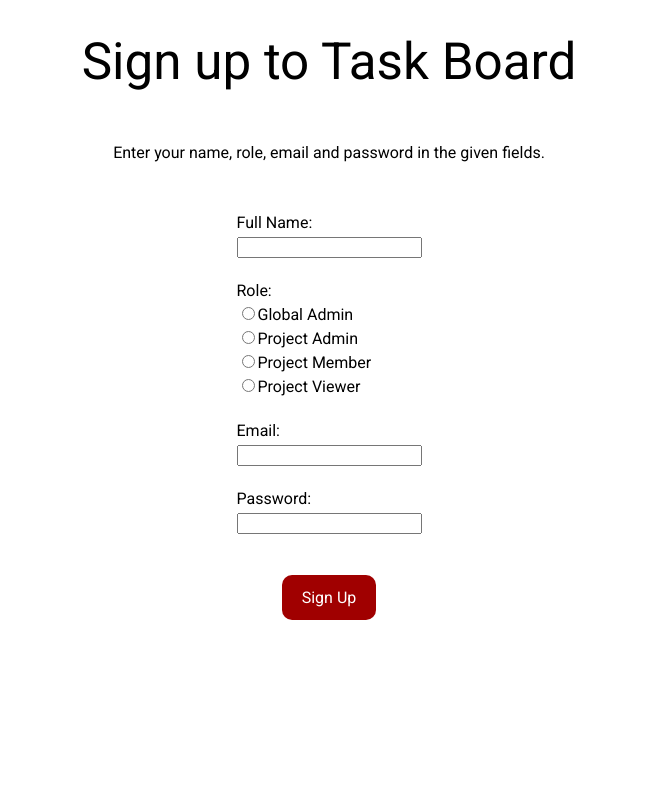
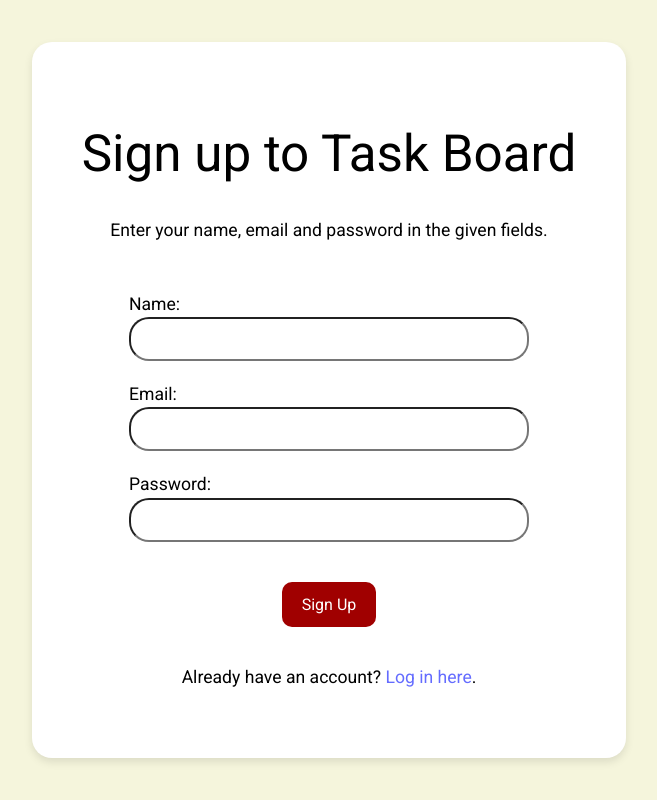
Before and after one commit to mridulChhipa/Task-Board, a React (Vite) app in the folder frontend/: page /signup in a window 1280 px wide. Shown: the whole page, without its empty margins (311-968 px from the left). Built offline with nearby package versions, Linux system fonts and the light colour scheme.

Commit message:
add login/register frontend

```diff
--- a/frontend/src/App.tsx
+++ b/frontend/src/App.tsx
@@ -2,16 +2,21 @@ import { BrowserRouter, Routes, Route } from "react-router-dom";
 import HomePage from "./pages/Homepage/Homepage.tsx";
 import SignupPage from "./pages/Loginpage/Signuppage.tsx";
 import LoginPage from "./pages/Loginpage/Loginpage.tsx";
+import UserDataProvider from "./user_data/UserDataWrapper.tsx";
+import DashBoard from "./pages/Dashboard/Dashboard.tsx";
 
 function App() {
   return (
+    <UserDataProvider>
       <BrowserRouter>
         <Routes>
           <Route path="/" element={<HomePage />} />
           <Route path="/signin" element={<LoginPage />} />
           <Route path="/signup" element={<SignupPage />} />
+          <Route path="/dashboard" element={<DashBoard />} />
         </Routes>
       </BrowserRouter>
+    </UserDataProvider>
   );
 }
 
--- a/frontend/src/index.css
+++ b/frontend/src/index.css
@@ -10,7 +10,6 @@
   line-height: 1.5;
   font-weight: 400;
 
-  color: rgba(255, 255, 255, 0.87);
   background-color: #f5f5f5;
   color: black;
   /* background-color: #242424 */
--- /dev/null
+++ b/frontend/src/pages/Dashboard/Dashboard.tsx
@@ -0,0 +1,9 @@
+function DashBoard() {
+    return (
+        <>
+            <h1>Dashboard</h1>
+        </>
+    );
+}
+
+export default DashBoard;
--- a/frontend/src/pages/Loginpage/Loginpage.module.css
+++ b/frontend/src/pages/Loginpage/Loginpage.module.css
@@ -1,11 +1,41 @@
-.loginpage{
+.loginform{
     color: black;
+    background-color: beige;
     text-align: center;
     display: flex;
     flex-direction: column;
     align-items: center;
+    justify-content: center;
+    height: 100vh;
+}
+
+.input{
+    text-align: left;
+    font-size: 1.1em;
+    width: 400px;
 }
 
 .inputfield{
-    text-align: left;
+    width: 300px;
+    height: 30px;
+    font-size: 1em;
+    padding: 15px;
+    width: 400px;
+    padding-top: 20px;
+    padding-bottom: 20px;
+    border-radius: 20px;
 }
+
+.formcontainer{
+    background-color: white;
+    padding: 50px;
+    border-radius: 20px;
+    box-shadow: 0 4px 8px rgba(0, 0, 0, 0.1);
+}
+
+.form{
+    display: flex;
+    flex-direction: column;
+    align-items: center;
+    justify-content: space-between;
+}
--- a/frontend/src/pages/Loginpage/Loginpage.tsx
+++ b/frontend/src/pages/Loginpage/Loginpage.tsx
@@ -1,6 +1,13 @@
 import styles from "./Loginpage.module.css";
 import Button from "../../components/Button/Button";
 import type { SubmitEvent } from "react";
+import { useState } from "react";
+import { useNavigate } from "react-router";
+
+function LoginPage() {
+  const Navigate = useNavigate();
+  const [resetForm, setResetForm] = useState(false);
+  const [attempted, setAttempted] = useState(false);
 
   async function submitLogin(e: SubmitEvent) {
     e.preventDefault(); // To prevent default form behaviour
@@ -15,33 +22,43 @@ async function submitLogin(e: SubmitEvent) {
         password: form_data.get("password"),
       }),
     });
-  console.log(response.ok);
+    if(response.ok){
       const data = await response.json();
-  console.log("Data: ", data);
+      console.log(data);
+      Navigate("/dashboard");
+    }
+    else{
+      console.log("Login failed with status: ", response.status);
+      setResetForm(true);
+      setAttempted(true);
+    }
   }
 
-function LoginPage() {
   return (
-    <div className={styles.loginpage}>
+      <div className={styles.loginform}>
+        <div className={styles.formcontainer}>
           <h1>Log in to Task Board</h1>
-      <p>Enter your email and password in the given fields.</p>
+          <p style={{ fontSize: "1.1em" }}>Enter your email and password in the given fields.</p>
           <div style={{ height: "30px" }}></div>
-      <form onSubmit={submitLogin}>
-        <div className = {styles.inputfield}>
+          <form className={styles.form} onSubmit={submitLogin} key={resetForm.toString()}>
+            {attempted && <p style={{color: "red"}}>Login failed. Please try again.</p>}
+            <div className = {styles.input}>
               <label>Email: </label>
               <br />
-          <input type="email" name="email" required />
+              <input type="email" name="email" required className={styles.inputfield}/>
             </div>
             <div style={{ height: "20px" }}></div>
-        <div className = {styles.inputfield}>
+            <div className = {styles.input}>
               <label>Password: </label>
               <br />
-          <input type="password" name="password" required />
+              <input type="password" name="password" required className={styles.inputfield}/>
             </div>
             <div style={{ height: "40px" }}></div>
             <Button priority="first" type="submit">Log In</Button>
           </form>
-      <p>Don't have an account? <a href="/register">Register here</a>.</p>
+          <div style={{ height: "20px" }}></div>
+          <p style={{ fontSize: "1.1em" }}>Don't have an account? <a href="/signup">Register here</a>.</p>
+        </div>
       </div>
   );
 }
--- a/frontend/src/pages/Loginpage/Signuppage.tsx
+++ b/frontend/src/pages/Loginpage/Signuppage.tsx
@@ -1,6 +1,10 @@
 import styles from "./Loginpage.module.css";
 import Button from "../../components/Button/Button";
 import type { SubmitEvent } from "react";
+import { useNavigate } from "react-router-dom";
+
+function SignupPage() {
+  const Navigate = useNavigate();
 
   async function submitRegister(e: SubmitEvent) {
     e.preventDefault(); // To prevent default form behaviour
@@ -12,61 +16,48 @@ async function submitRegister(e: SubmitEvent) {
         },
         body: JSON.stringify({
         name: form_data.get("name"),
-      role: form_data.get("role"),
         email: form_data.get("email"),
         password: form_data.get("password"),
         }),
     });
     const data = await response.json();
+    if(response.ok){
+        Navigate("/signin");
+    }
     console.log("Status: ", response.status);
     console.log("Data: ", data);
   }
 
-function SignupPage() {
   return (
-    <div className={styles.loginpage}>
+    <div className={styles.loginform}>
+        <div className={styles.formcontainer}>
           <h1>Sign up to Task Board</h1>
-      <p>Enter your name, role, email and password in the given fields.</p>
+          <p style={{ fontSize: "1.1em" }}>Enter your name, email and password in the given fields.</p>
           <div style={{ height: "30px" }}></div>
-      <form onSubmit={submitRegister}>
-        <div className = {styles.inputfield}>
-          <label>Full Name: </label>
+          <form className={styles.form} onSubmit={submitRegister}>
+            <div className = {styles.input}>
+              <label>Name: </label>
               <br />
-          <input type="text" name="name" required />
+              <input type="text" name="name" required className={styles.inputfield}/>
             </div>
             <div style={{ height: "20px" }}></div>
-        <div className = {styles.inputfield}>
-          <label>Role: </label>
+            <div className = {styles.input}>
+              <label>Email: </label>
               <br />
-
-            <input type={"radio"} id="GAdmin" name="role" value="GAdmin" required />
-            <label htmlFor="GAdmin">Global Admin</label>
-            <br />
-            <input type={"radio"} id="PAdmin" name="role" value="PAdmin" required />
-            <label htmlFor="PAdmin">Project Admin</label>
-            <br />
-            <input type={"radio"} id="PMember" name="role" value="PMember" required />
-            <label htmlFor="PMember">Project Member</label>
-            <br />
-            <input type={"radio"} id="PViewer" name="role" value="PViewer" required />
-            <label htmlFor="PViewer">Project Viewer</label>
-
+              <input type="email" name="email" required className={styles.inputfield}/>
             </div>
             <div style={{ height: "20px" }}></div>
-        <div className = {styles.inputfield}>
-          <label>Email: </label>
-          <br />
-          <input type="email" name="email" required />
-        </div>
-        <div style={{ height: "20px" }}></div>
-        <div className = {styles.inputfield}>
+            <div className = {styles.input}>
               <label>Password: </label>
               <br />
-          <input type="password" name="password" required />
+              <input type="password" name="password" required className={styles.inputfield}/>
             </div>
             <div style={{ height: "40px" }}></div>
             <Button priority="first" type="submit">Sign Up</Button>
           </form>
+          <div style={{ height: "20px" }}></div>
+          <p style={{ fontSize: "1.1em" }}>Already have an account? <a href="/signin">Log in here</a>.</p>
+        </div>
       </div>
   );
 }
--- /dev/null
+++ b/frontend/src/projects/Project.tsx
@@ -0,0 +1,4 @@
+export type Project = {
+    name: string;
+
+};
--- /dev/null
+++ b/frontend/src/user_data/UserDataContext.ts
@@ -0,0 +1,35 @@
+import { createContext } from 'react';
+
+export const initialUserData: UserDataType = {
+    name: "",
+    email: "",
+    role: "PROJECT_VIEWER",
+    projects: [],
+    avatar: ""
+}
+
+export const UserContext = createContext(initialUserData);
+export const UserDispatchContext = createContext<React.Dispatch<UserDataDispatchType>>(() => {});
+
+export type UserDataType = {
+    name: string;
+    email: string;
+    role: "GLOBAL_ADMIN" | "PROJECT_ADMIN" | "PROJECT_MEMBER" | "PROJECT_VIEWER";
+    projects: string[];
+    avatar: string;
+};
+
+export type UserDataDispatchType =
+    | { action_type: "LOGIN"; data: UserDataType }
+    | { action_type: "LOGOUT"};
+
+export function userDataReducer(state: UserDataType, action:UserDataDispatchType): UserDataType{
+    switch(action.action_type){
+        case "LOGIN":
+            return action.data;
+        case "LOGOUT":
+            return initialUserData;
+        default:
+            return state;
+    }
+}
--- /dev/null
+++ b/frontend/src/user_data/UserDataWrapper.tsx
@@ -0,0 +1,16 @@
+import { useReducer } from "react";
+import type { ReactNode } from "react";
+import { UserContext, UserDispatchContext, userDataReducer, initialUserData } from "./UserDataContext";
+
+export function UserDataProvider({children}: {children: ReactNode}){
+    const [userData, userDataDispatch] = useReducer(userDataReducer, initialUserData);
+    return (
+        <UserContext.Provider value={userData}>
+            <UserDispatchContext.Provider value={userDataDispatch}>
+                {children}
+            </UserDispatchContext.Provider>
+        </UserContext.Provider>
+    );
+};
+
+export default UserDataProvider;
```
Also changed, not shown: frontend/src/pages/Dashboard/Dashboard.modules.css (added), frontend/todo.txt (added). Lines whose indentation alone changed are shown as unchanged.
